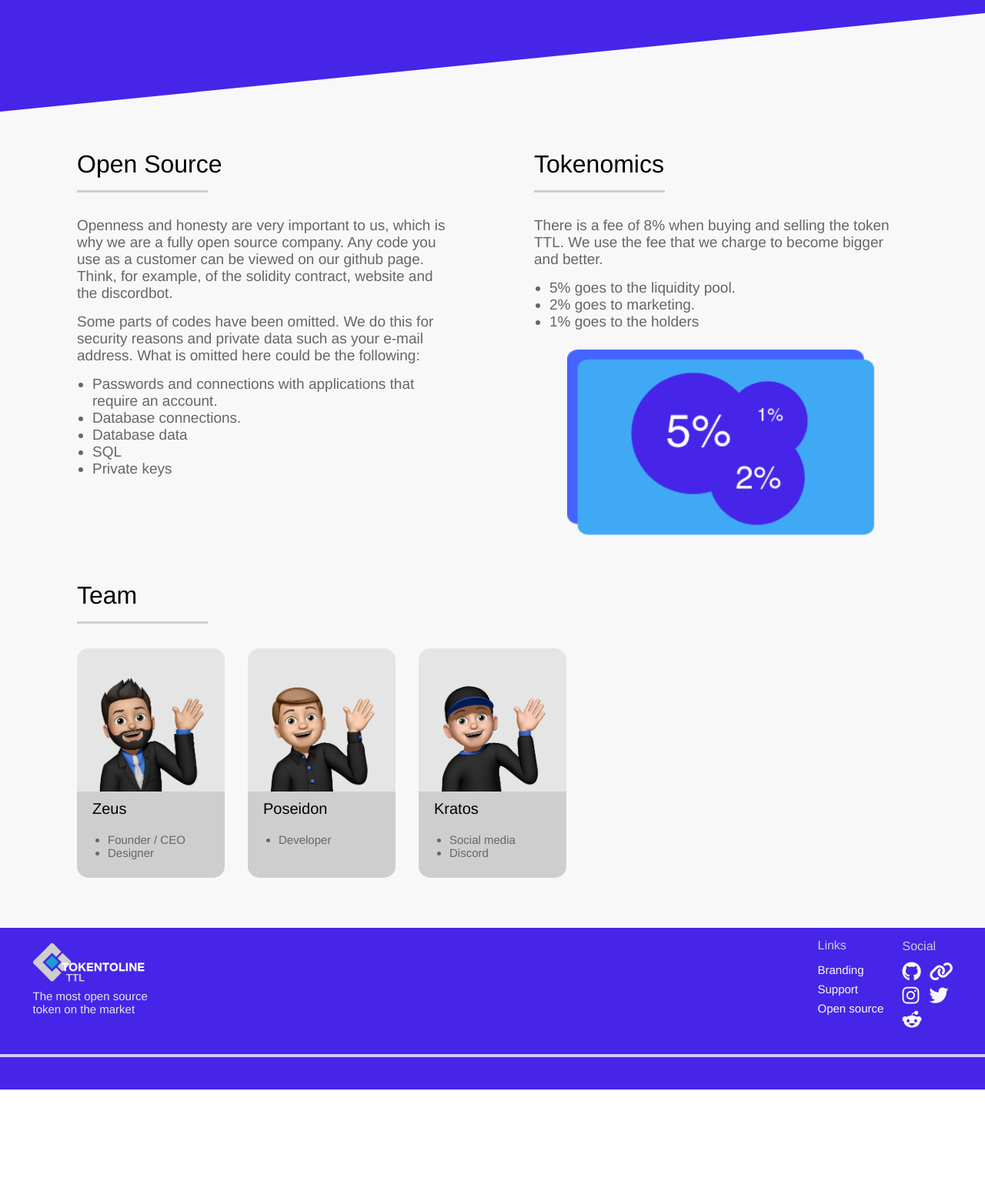
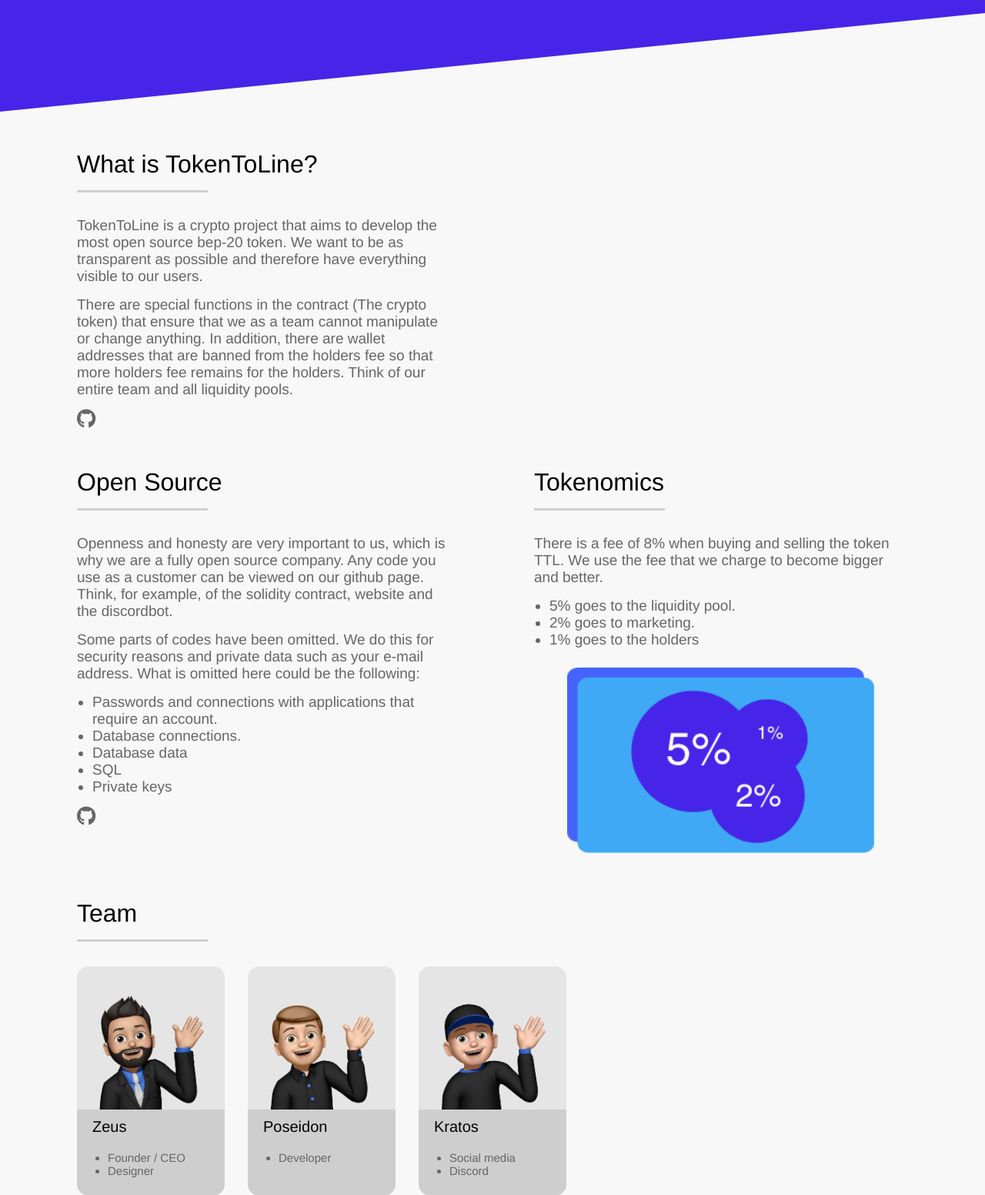
Before and after one commit to TokenToLine/WebsiteComingSoon, a PHP site: page / in a window 1280 px wide. Shown: the part 494-2046 px from the top of the page at 77% size. Before the commit the page ends 1909 px from the top, so only its background shows below. Run offline with PHP 8.4, Linux system fonts and the light colour scheme; some libraries are stand-ins or nearby versions.

Commit message:
Text update
Test update and a little style update. (GitHub link)

```diff
--- a/asset/txt/opensource.php
+++ b/asset/txt/opensource.php
@@ -22,3 +22,7 @@ following:</p>
     <li>SQL</li>
     <li>Private keys</li>
 </ul>
+
+<a href="https://github.com/TokenToLine" target="_blank">
+    <i class="github-text-link fa-brands fa-github"></i>
+</a>
--- /dev/null
+++ b/asset/txt/tokentoline.php
@@ -0,0 +1,17 @@
+<h1>What is TokenToLine?</h1>
+<p>TokenToLine is a crypto project that
+    aims to develop the most open source
+    bep-20 token. We want to be as transparent
+    as possible and therefore have everything
+    visible to our users.</p>
+
+<p> There are special functions in the contract (The crypto token)
+    that ensure that we as a team cannot manipulate
+    or change anything. In addition, there are wallet
+    addresses that are banned from the holders fee
+    so that more holders fee remains for the holders.
+    Think of our entire team and all liquidity pools.</p>
+
+<a href="https://github.com/TokenToLine" target="_blank">
+    <i class="github-text-link fa-brands fa-github"></i>
+</a>
--- a/css/syles.css
+++ b/css/syles.css
@@ -522,6 +522,10 @@ svg {
   background: transparent;
 }
 
+i.github-text-link.fa-brands.fa-github {
+  font-size: 25px;
+}
+
 footer {
   margin-top: 50px;
   background-color: #4625E8;
--- a/css/syles.scss
+++ b/css/syles.scss
@@ -461,6 +461,10 @@ svg {
   background: transparent;
 }
 
+i.github-text-link.fa-brands.fa-github {
+  font-size: 25px;
+}
+
 // Footer style
 footer {
   margin-top: 50px;
--- a/index.php
+++ b/index.php
@@ -35,6 +35,11 @@
     <div class="content">
         <div class="row">
             <div class="column">
+                <?php include 'asset/txt/tokentoline.php';?>
+            </div>
+        </div>
+        <div class="row">
+            <div class="column">
                 <?php include 'asset/txt/opensource.php';?>
             </div>
 
```
Also changed, not shown: 1 other file.
